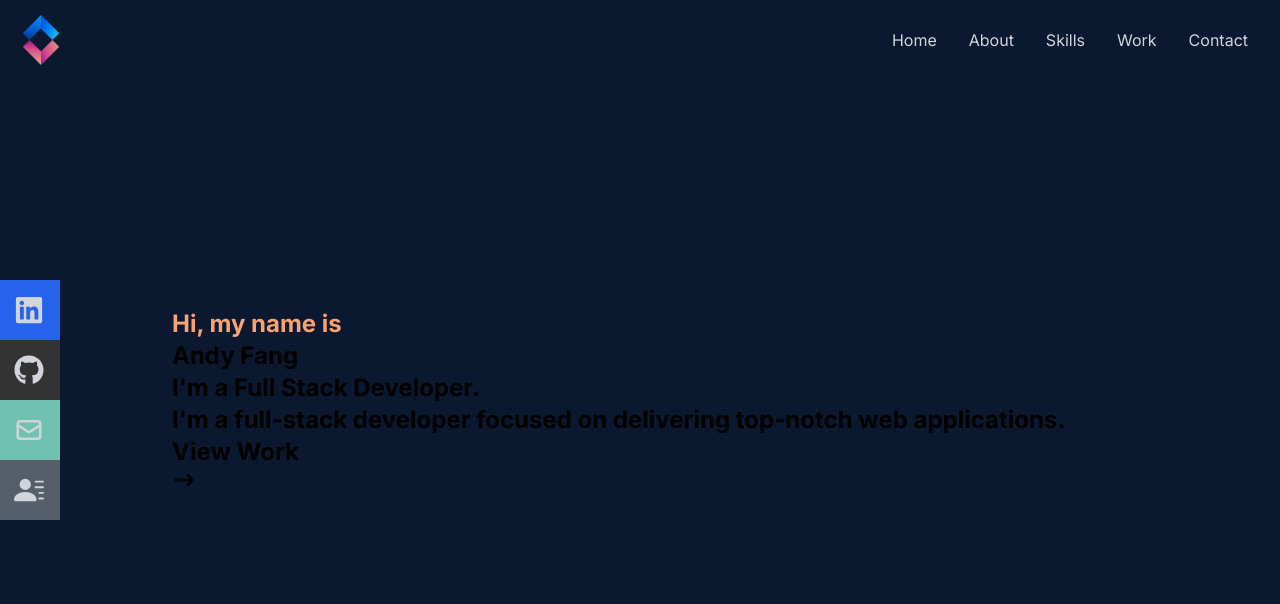
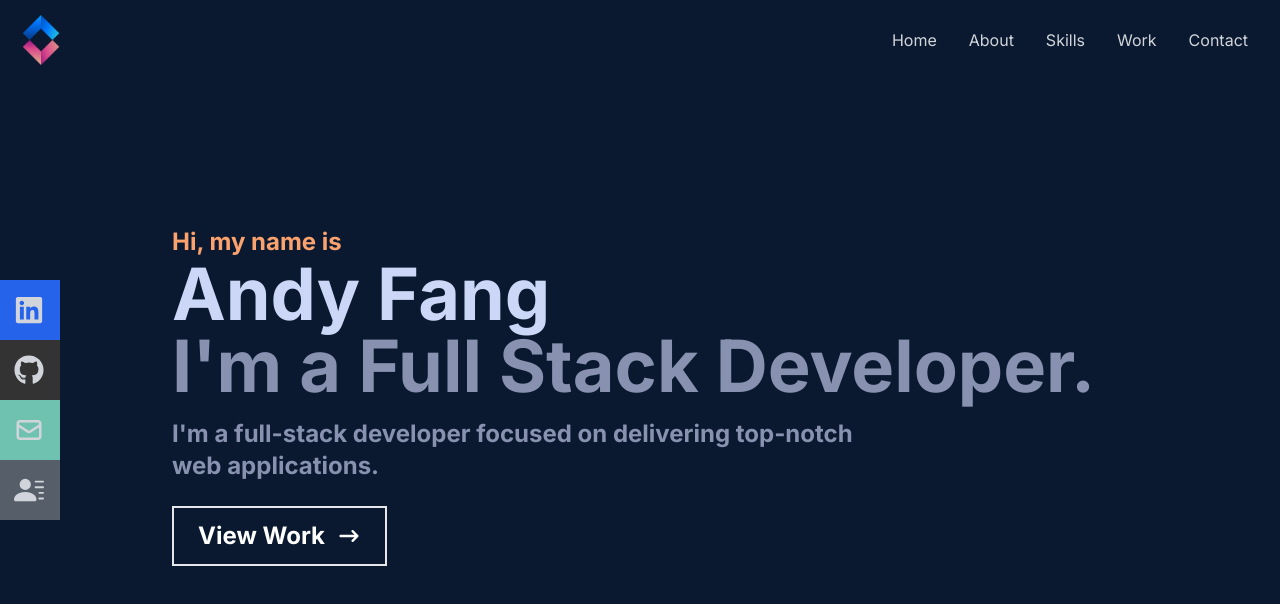
Before and after one commit to fang-andy/newfolio, a Next.js app: page / in a window 1280 px wide. Shown: the top 604 px of the page. Built offline with nearby package versions, Linux system fonts and the light colour scheme.

Commit message:
completed design for home page

```diff
--- /dev/null
+++ b/src/components/About.jsx
@@ -0,0 +1,9 @@
+import React from 'react'
+
+const About = () => {
+  return (
+    <div>About</div>
+  )
+}
+
+export default About
--- a/src/components/Home.jsx
+++ b/src/components/Home.jsx
@@ -7,15 +7,25 @@ const Home = () => {
       {/* Container */}
       <div className="max-w-[1000px] mx-auto px-8 flex flex-col justify-center h-full">
         <p className="text-[#fca26e]">Hi, my name is</p>
-        <h1>Andy Fang</h1>
-        <h2>I'm a Full Stack Developer.</h2>
-        <p>
+        <h1 className="text-4xl sm:text-7xl font-bold text-[#ccd6f6]">
+          Andy Fang
+        </h1>
+        <h2 className="text-4xl sm:text-7xl font-bold text-[#8892b0]">
+          I'm a Full Stack Developer.
+        </h2>
+        <p className="text-[#8892b0] py-4 max-w-[700px]">
           I'm a full-stack developer focused on delivering top-notch web
           applications.
         </p>
         <div>
-          <button>
-            View Work <HiArrowNarrowRight />
+          <button
+            className="text-white group border-2 px-6 py-3 my-2 flex items-center
+            hover:bg-[#fca26e] hover:border-[#fca26e]"
+          >
+            View Work
+            <span className="group-hover:rotate-90 duration-300">
+              <HiArrowNarrowRight className="ml-3" />
+            </span>
           </button>
         </div>
       </div>
```
Also changed, not shown: src/app/page.js (+10 -0 lines).
